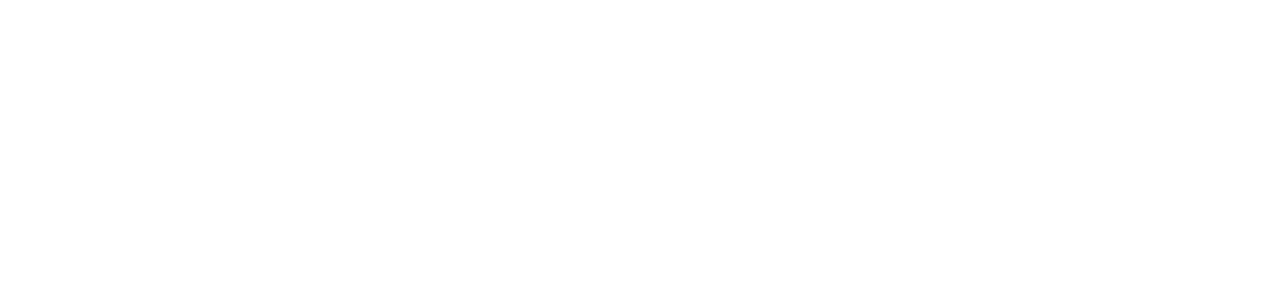
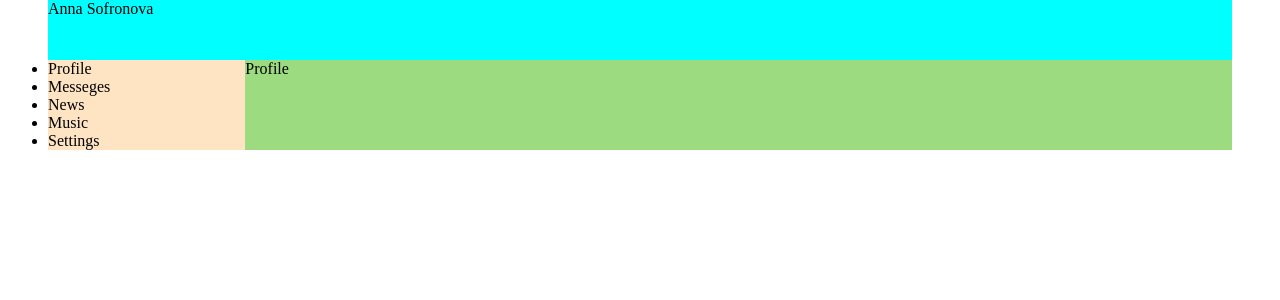
Before and after one commit to anysofronova/react-social-app, a React (Create React App) app in the folder react-social-app/: page / in a window 1280 px wide. Shown: the top 300 px of the page. Built offline with nearby package versions, Linux system fonts and the light colour scheme.

Commit message:
Basic structure

```diff
--- a/react-social-app/src/App.jsx
+++ b/react-social-app/src/App.jsx
@@ -1,9 +1,22 @@
-import "./App.css";
+import "./App.scss";
+import Header from "./components/Header";
+import Navbar from "./components/Navbar";
+import Profile from "./components/Profile";
 
 function App() {
   return (
     <div className="main">
-      <div className="main__wrapper"></div>
+      <div className="main__wrapper">
+        <div className="main__header">
+          <Header />
+        </div>
+        <div className="main__navbar">
+          <Navbar />
+        </div>
+        <div className="main__profile">
+          <Profile />
+        </div>
+      </div>
     </div>
   );
 }
--- /dev/null
+++ b/react-social-app/src/App.scss
@@ -0,0 +1,31 @@
+@import url("https://fonts.googleapis.com/css2?family=Montserrat:wght@300;400;500;600;700;900&display=swap");
+* {
+  padding: 0;
+  margin: 0;
+  box-sizing: border-box;
+  -webkit-tap-highlight-color: transparent;
+}
+
+.main {
+  margin: 0rem 3rem;
+  &__wrapper {
+    display: grid;
+    grid-template-columns: 2fr 10fr;
+    grid-template-rows: 60px 1fr;
+    grid-template-areas:
+      "header header "
+      "navbar profile ";
+  }
+  &__header {
+    grid-area: header;
+    background-color: aqua;
+  }
+  &__navbar {
+    grid-area: navbar;
+    background-color: bisque;
+  }
+  &__profile {
+    grid-area: profile;
+    background-color: rgb(157, 219, 129);
+  }
+}
--- /dev/null
+++ b/react-social-app/src/components/Header.jsx
@@ -0,0 +1,7 @@
+import React from "react";
+
+function Header() {
+  return <header className="header">Anna Sofronova</header>;
+}
+
+export default Header;
--- /dev/null
+++ b/react-social-app/src/components/Navbar.jsx
@@ -0,0 +1,19 @@
+import React from "react";
+
+function Navbar() {
+  return (
+    <nav className="navbar">
+      <div className="navbar__wrapper">
+        <ul className="navbar__list">
+          <li className="navbar__item">Profile</li>
+          <li className="navbar__item">Messeges</li>
+          <li className="navbar__item">News</li>
+          <li className="navbar__item">Music</li>
+          <li className="navbar__item">Settings</li>
+        </ul>
+      </div>
+    </nav>
+  );
+}
+
+export default Navbar;
--- /dev/null
+++ b/react-social-app/src/components/Profile.jsx
@@ -0,0 +1,11 @@
+import React from "react";
+
+function Profile() {
+  return (
+    <div className="profile">
+      <div className="profile__wrapper">Profile</div>
+    </div>
+  );
+}
+
+export default Profile;
```
Also changed, not shown: react-social-app/src/App.css (deleted).
